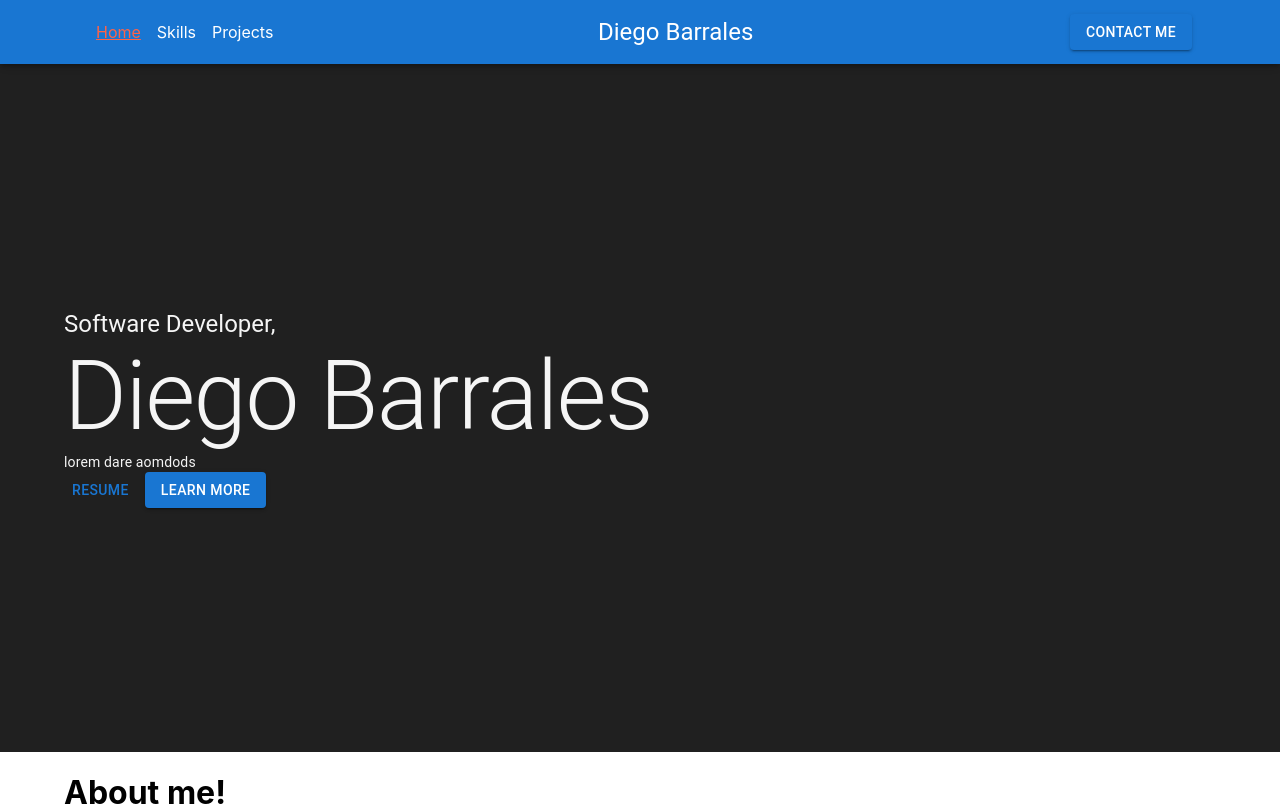
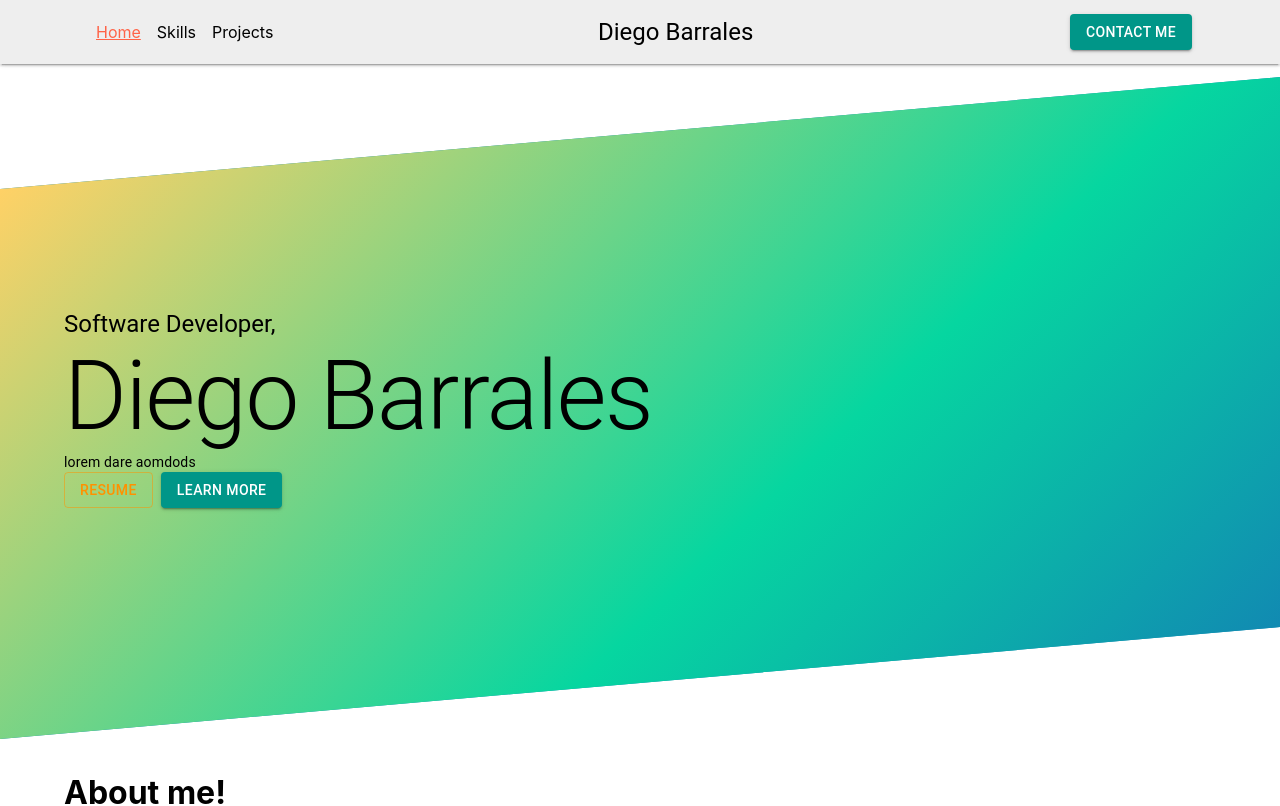
Before and after one commit to barrales-d/portfolio, a React (Create React App) app: page /#/ in a window 1280 px wide. Shown: the top 806 px of the page. Built offline with nearby package versions, Linux system fonts and the light colour scheme.

Commit message:
Styling with MUI

```diff
--- a/src/App.css
+++ b/src/App.css
@@ -1 +1,3 @@
-.pop {}
+.pop {
+  accent-color: red;
+}
--- a/src/components/header/Header.js
+++ b/src/components/header/Header.js
@@ -2,9 +2,11 @@ import { Box, Button, Typography } from "@mui/material";
 import AnchorLink from "react-anchor-link-smooth-scroll";
 import ModalBase from "../modal/ModalBase";
 
+import './header.css';
+
 const Header = () => {
   return (
-    <header style={{ backgroundColor: "#202020" }}>
+    <header>
       <Box
         height="70svh"
         display="flex"
@@ -12,7 +14,6 @@ const Header = () => {
         justifyContent="center"
         alignItems="start"
         padding="4rem"
-        color="whitesmoke"
       >
         <Typography variant="h5">
           Software Developer,
@@ -25,21 +26,12 @@ const Header = () => {
         </Typography>
 
         <Box display="flex" justifyContent="space-evenly">
-          {/* <Button
-            color="secondary"
-            variant="outlined"
-            sx={{ marginInlineEnd: "0.5rem" }}
-          >
-            Resume
-          </Button> */}
           <ModalBase
             btnText="Resume"
             title="My Resume"
             description="My resume viewed from a modal"
           >
-            <Box
-              color="black"
-            >
+            <Box>
               {/* <object ></object> */}
               <Typography variant="body1">
                 Will be a view of my resume
--- /dev/null
+++ b/src/components/header/header.css
@@ -0,0 +1,17 @@
+header {
+    position: relative;
+    background-color: "#202020";
+}
+
+header::before {
+    content: '';
+    position: absolute;
+    background-color: #118ab2;
+    background-image: linear-gradient(319deg, #118ab2 0%, #06d6a0 37%, #ffd166 100%);
+
+    height: 80%;
+    inset: 0;
+    margin: auto 0;
+    z-index: -1;
+    transform: skewY(-5deg);
+}
--- a/src/components/modal/ModalBase.js
+++ b/src/components/modal/ModalBase.js
@@ -14,7 +14,12 @@ const ModalBase = ({
 
   return (
     <Fragment>
-      <Button onClick={openModal}>{btnText}</Button>
+      <Button
+        variant="outlined"
+        color="secondary"
+        onClick={openModal}>
+        {btnText}
+      </Button>
       <Modal
         open={isOpen}
         onClose={closeModal}
@@ -34,20 +39,21 @@ const ModalBase = ({
             transform: "translate(-50%, -50%)",
             width: 400,
             bgcolor: "background.paper",
+            color: "black",
             border: "2px solid #000",
             boxShadow: 24,
             p: 4,
             borderRadius: 4,
           }}>
-            <div style={{display:"flex", justifyContent:"space-between"}}>
+            <div style={{ display: "flex", justifyContent: "space-between" }}>
               <h2>
                 <Typography variant="h4">{title}</Typography>
               </h2>
-              <a onClick={closeModal} style={{cursor:"pointer"}}>
+              <Button onClick={closeModal} style={{ cursor: "pointer" }}>
                 <Typography variant="h4" aria-hidden="true">
                   &times;
                 </Typography>
-              </a>
+              </Button>
             </div>
             <hr />
             <div>
--- a/src/components/navbar/Navbar.js
+++ b/src/components/navbar/Navbar.js
@@ -12,20 +12,22 @@ const Navbar = () => {
 
   const toggleActiveLink = (event) => {
     const value = event.currentTarget.getAttribute("data-value");
-    setCurrentPage(value);
+    setCurrentPage(parseInt(value));
   }
 
   return (
-    <AppBar component="nav" position="sticky">
+    <AppBar component="nav" position="sticky" elevation="2">
       <Container maxWidth="lg">
         <Toolbar className="navbar">
-          <Box>
+          <Box sx={{
+            display: { xs: "none", md: "block" }
+          }}>
             {
               pages.map((page, idx) => (
                 <Link
                   data-value={idx}
-                  to={(idx == 0) ? "/" : "/" + page}
-                  className={(idx == currentPage) ? "link-item active" : "link-item"}
+                  to={(idx === 0) ? "/" : "/" + page}
+                  className={(idx === currentPage) ? "link-item active" : "link-item"}
                   key={page}
                   onClick={toggleActiveLink}
                 >
--- a/src/components/navbar/navbar.css
+++ b/src/components/navbar/navbar.css
@@ -11,7 +11,7 @@
 }
 
 .link-item {
-    color: white;
+    color: inherit;
     text-decoration: none;
     padding-inline: 0.5rem;
     transition: color 300ms ease;
--- a/src/index.css
+++ b/src/index.css
@@ -1,3 +1,7 @@
+html {
+  scroll-behavior: smooth;
+}
+
 body {
   margin: 0;
   padding: 0;
@@ -7,7 +11,6 @@ body {
   -webkit-font-smoothing: antialiased;
   -moz-osx-font-smoothing: grayscale;
 
-  scroll-behavior: smooth;
 }
 
 code {
--- a/src/index.js
+++ b/src/index.js
@@ -4,13 +4,46 @@ import './index.css';
 import App from './App';
 import reportWebVitals from './reportWebVitals';
 import { HashRouter } from 'react-router-dom';
+import { ThemeProvider, createTheme } from '@mui/material';
+import { orange, teal } from '@mui/material/colors';
+
+const theme = createTheme({
+  palette: {
+    // mode: 'dark',
+    primary: teal,
+    secondary: orange
+  },
+  components: {
+    MuiButton: {
+      styleOverrides: {
+        root: {
+        },
+        outlined: {
+        }
+      }
+    },
+    MuiAppBar: {
+      defaultProps: {
+        color: "inherit"
+      },
+      styleOverrides: {
+        root: {
+          backgroundColor: "#eee"
+        }
+      }
+    }
+  }
+
+});
 
 const root = ReactDOM.createRoot(document.getElementById('root'));
 root.render(
   <React.StrictMode>
-    <HashRouter>
-      <App />
-    </HashRouter>
+    <ThemeProvider theme={theme}>
+      <HashRouter>
+        <App />
+      </HashRouter>
+    </ThemeProvider>
   </React.StrictMode>
 );
 
```
Also changed, not shown: src/pages/Home.js (indentation only).
